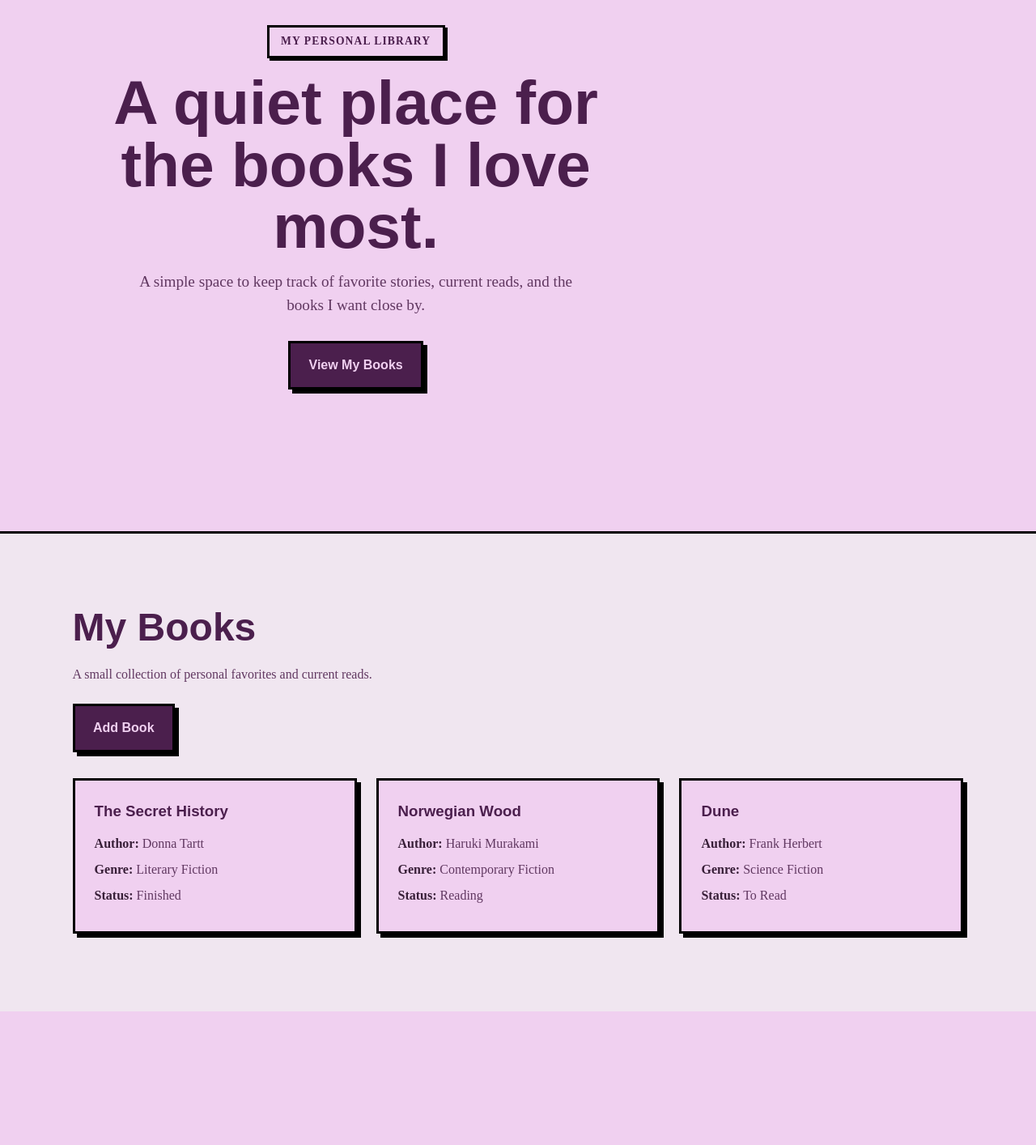
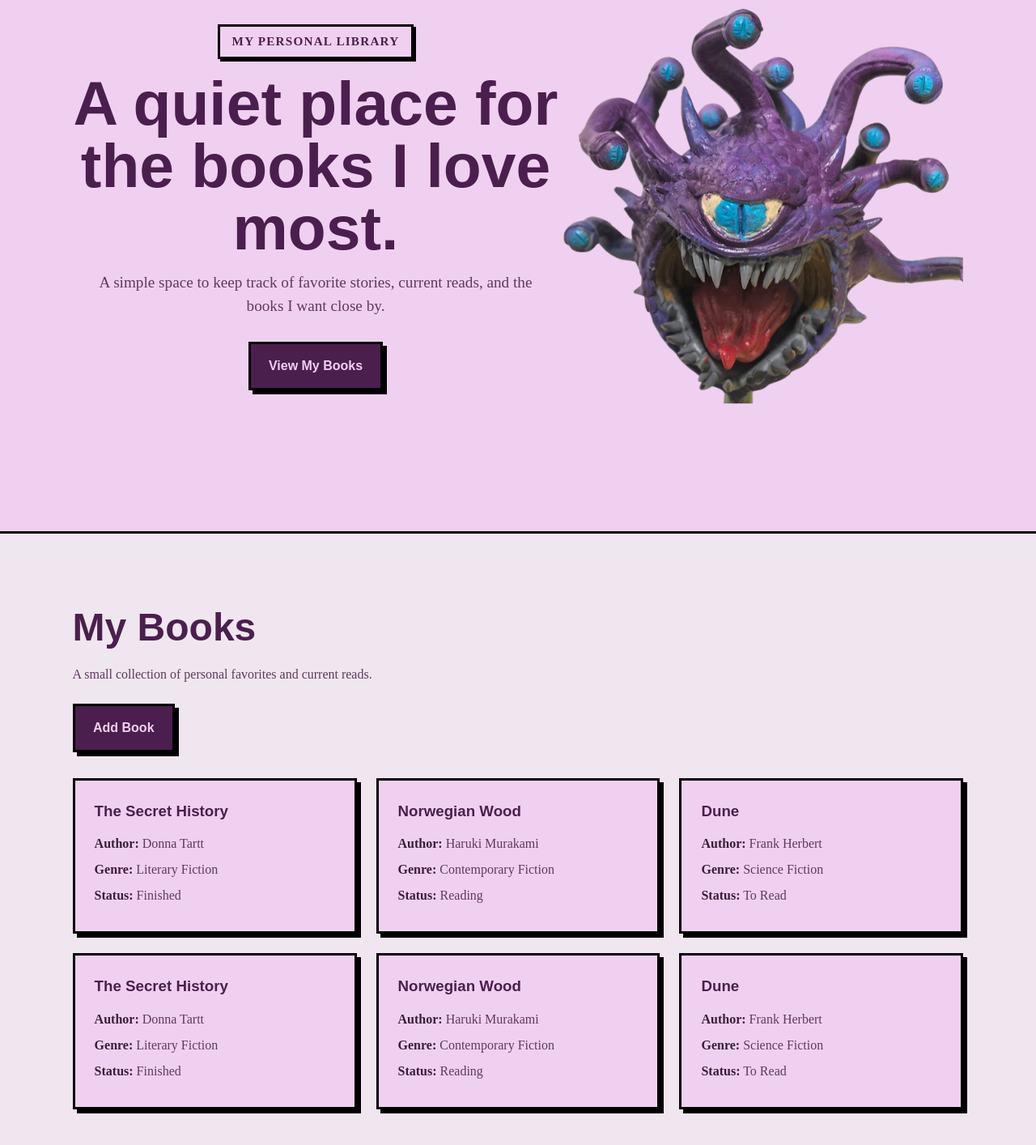
Before and after one commit to AlejandroNav/Library-Project, a plain HTML site: page index..html in a window 1280 px wide. Shown: the part 144-1558 px from the top of the page at 81% size. Before the commit the page ends 1393 px from the top, so only its background shows below. Drawn offline with Linux system fonts and the light colour scheme; a web font is replaced by a local one.

Commit message:
Refactor code structure for improved readability and maintainability, add image to hero

```diff
--- a/index..html
+++ b/index..html
@@ -23,6 +23,9 @@
             <div class="hero__actions">
                 <a href="#library" class="btn btn--primary">View My Books</a>
             </div>
+        </div>
+        <div>
+            <img class="hero-img" src="behold.png" alt="Illustration of a cozy library corner with bookshelves and a comfy chair." class="hero__image" />
         </div>
     </section>
 
@@ -57,6 +60,26 @@
                 <p><strong>Genre:</strong> Science Fiction</p>
                 <p><strong>Status:</strong> To Read</p>
             </article>
+                        <article class="current-card">
+                <h3>The Secret History</h3>
+                <p><strong>Author:</strong> Donna Tartt</p>
+                <p><strong>Genre:</strong> Literary Fiction</p>
+                <p><strong>Status:</strong> Finished</p>
+            </article>
+
+            <article class="current-card">
+                <h3>Norwegian Wood</h3>
+                <p><strong>Author:</strong> Haruki Murakami</p>
+                <p><strong>Genre:</strong> Contemporary Fiction</p>
+                <p><strong>Status:</strong> Reading</p>
+            </article>
+
+            <article class="current-card">
+                <h3>Dune</h3>
+                <p><strong>Author:</strong> Frank Herbert</p>
+                <p><strong>Genre:</strong> Science Fiction</p>
+                <p><strong>Status:</strong> To Read</p>
+            </article>
         </div>
     </section>
 </body>
--- a/styles.css
+++ b/styles.css
@@ -43,7 +43,7 @@ a {
     min-height: 100vh;
     display: flex;
     align-items: center;
-    justify-content: start;
+    justify-content: center;
     padding: 2rem 7vw;
     text-align: center;
     background: var(--bg-main);
@@ -58,7 +58,7 @@ a {
     margin-bottom: 1rem;
     padding: 0.45rem 0.9rem;
     color: var(--accent);
-    font-size: 0.85rem;
+    font-size: 0.95rem;
     font-weight: 700;
     letter-spacing: 0.08em;
     text-transform: uppercase;
@@ -66,7 +66,10 @@ a {
     border-radius: var(--radius);
     box-shadow: var(--shadow-sm);
 }
-
+.hero-img {
+  width: clamp(200px, 40vw, 500px);
+  height: auto;
+}
 .hero h1 {
     font-size: clamp(2.8rem, 6vw, 5rem);
     line-height: 1;
```
Also changed, not shown: behold.png (added).
